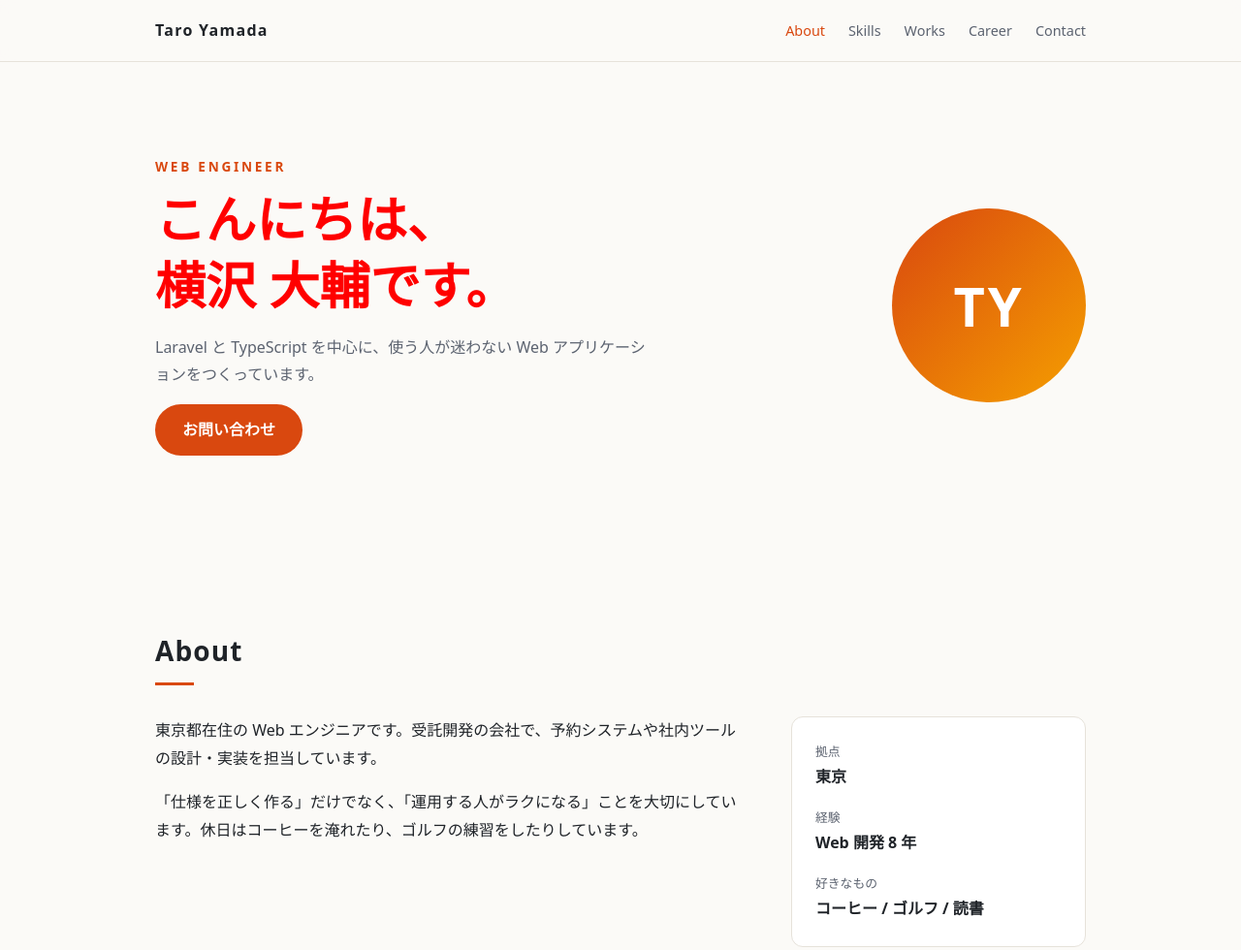
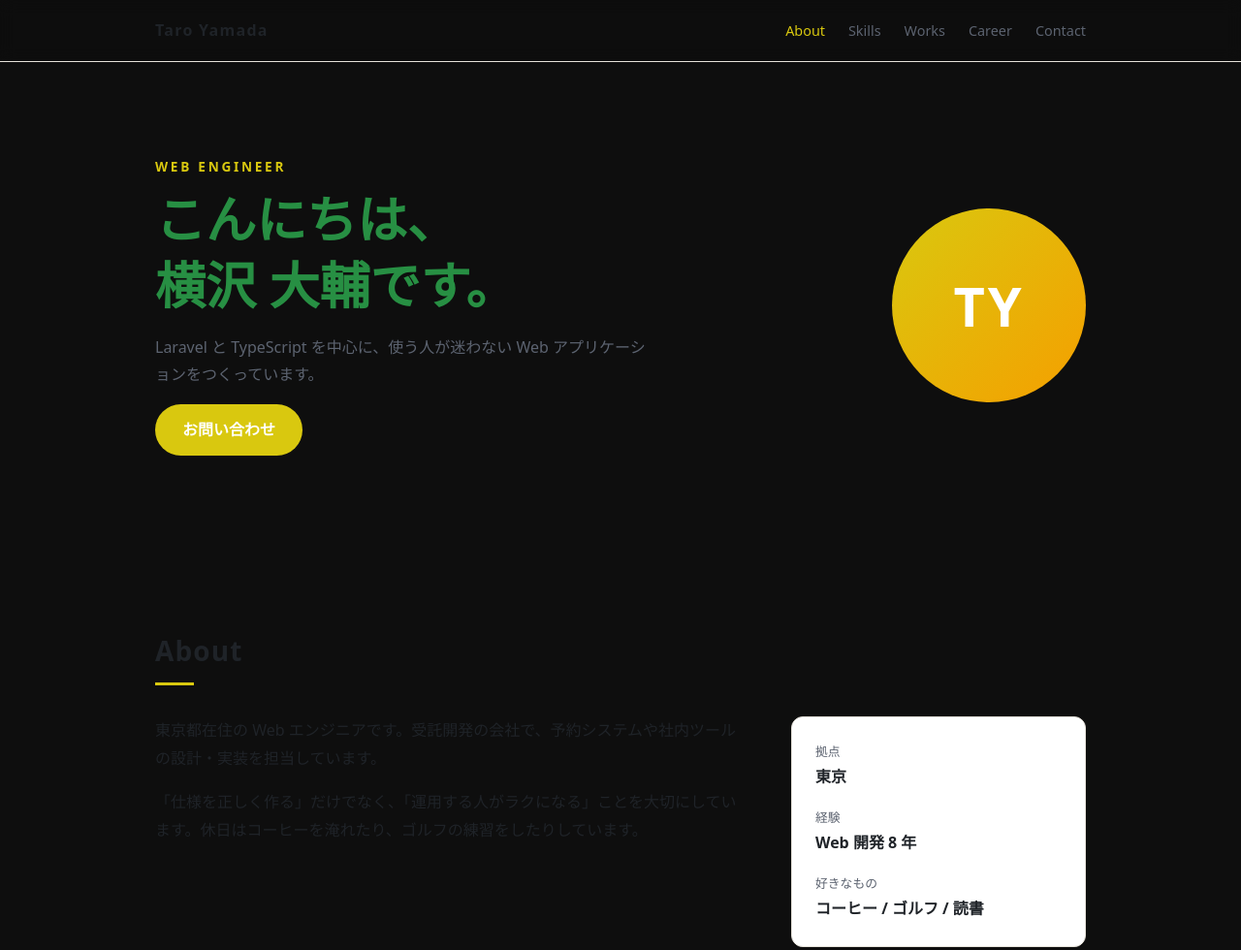
Before and after one commit to maaji-co-jp/yatsumonji-git-lesson, a website with bundled scripts: page index.html in a window 1280 px wide. Shown: the top 980 px of the page at 97% size. Built offline with nearby package versions, Linux system fonts and the light colour scheme.

Commit message:
CSSー背景色を修正

```diff
--- a/css/style.css
+++ b/css/style.css
@@ -1,9 +1,9 @@
 :root {
-  --color-bg: #fbfaf7;
+  --color-bg: #0e0e0e;
   --color-surface: #ffffff;
   --color-text: #1f2328;
   --color-muted: #5c6370;
-  --color-accent: #d9480f;
+  --color-accent: #d9c80f;
   --color-border: #e6e2da;
   --font-sans: 'Hiragino Sans', 'Noto Sans JP', system-ui, sans-serif;
   --radius: 12px;
@@ -142,7 +142,7 @@ a {
   margin: 0.5rem 0 1rem;
   font-size: clamp(2rem, 5vw, 3.25rem);
   line-height: 1.3;
-  color: red;
+  color: rgb(39, 143, 67);
 }
 
 .hero__lead {
```
